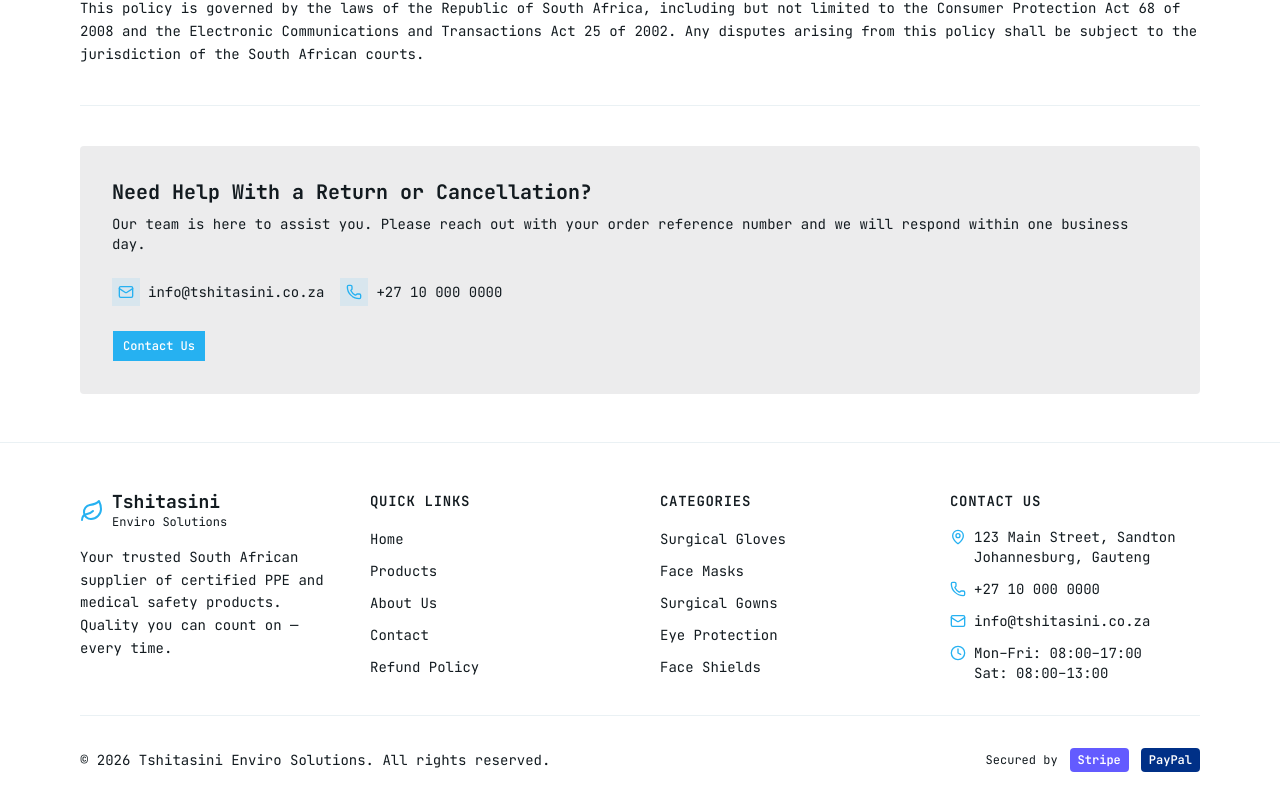
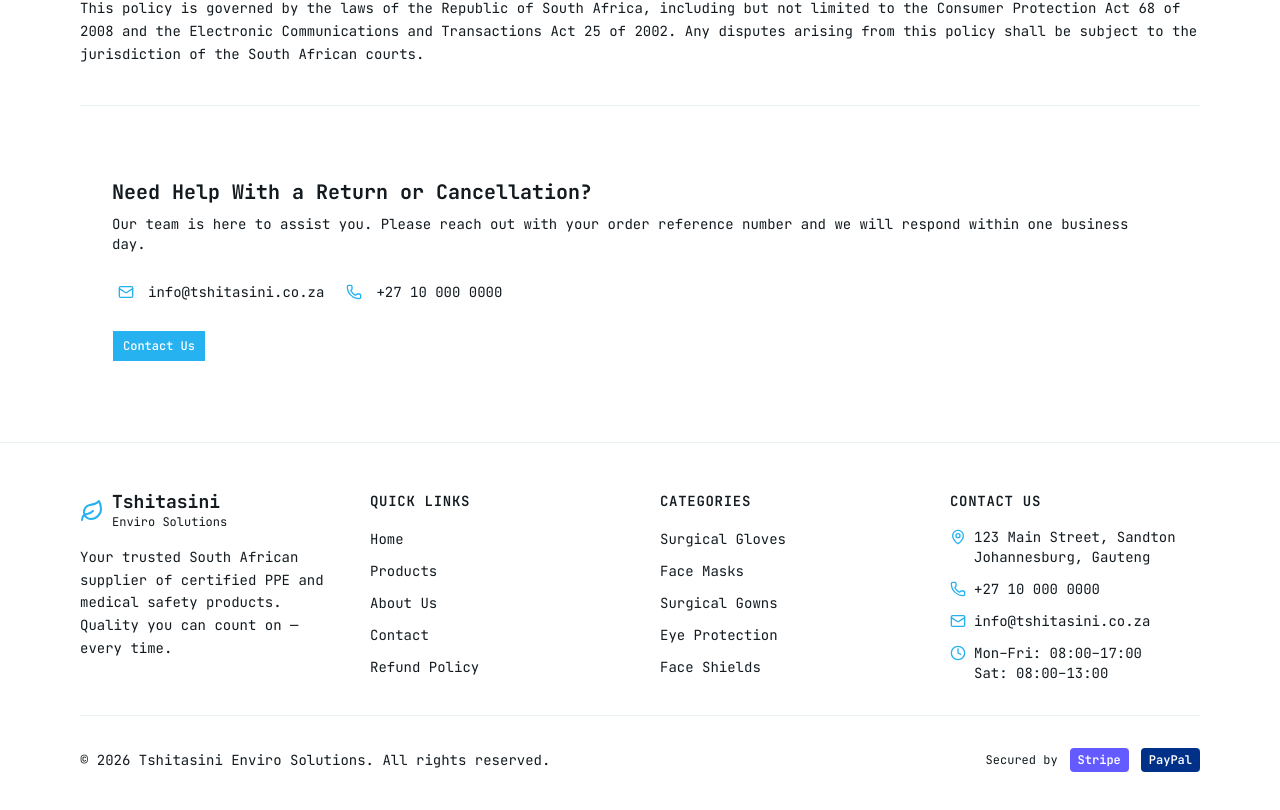
Before and after one commit to mavhungu/tshitasini, a Next.js app: page /refund-policy in a window 1280 px wide. Shown: the part 2752-3562 px from the top of the page. Built offline with nearby package versions, Linux system fonts and the light colour scheme; no server answers.

Commit message:
removing background and fixing container spacing"

```diff
--- a/app/(store)/about/page.tsx
+++ b/app/(store)/about/page.tsx
@@ -198,8 +198,7 @@ export default function AboutPage() {
         <div className="container mx-auto px-6 sm:px-10 md:px-16 lg:px-20 text-center">
           <h2 className="text-3xl font-bold mb-4">Ready to Place an Order?</h2>
           <p className="text-green-100 mb-8 max-w-xl mx-auto">
-            Browse our full product catalogue or reach out for a custom quote
-            tailored to your facility's needs.
+            Browse our full product catalogue or reach out for a custom quote tailored to your facility's needs.
           </p>
           <div className="flex flex-col sm:flex-row gap-4 justify-center">
             <Button
--- a/app/(store)/refund-policy/page.tsx
+++ b/app/(store)/refund-policy/page.tsx
@@ -207,7 +207,7 @@ export default function RefundPolicyPage() {
       <Separator className="mb-10" />
 
       {/* Contact section */}
-      <div className="bg-muted rounded-xl p-6 md:p-8">
+      <div className="rounded-xl p-6 md:p-8">
         <h2 className="text-xl font-bold text-foreground mb-2">
           Need Help With a Return or Cancellation?
         </h2>
@@ -217,13 +217,13 @@ export default function RefundPolicyPage() {
         </p>
         <div className="flex flex-col sm:flex-row gap-4 mb-6">
           <div className="flex items-center gap-2 text-sm text-foreground">
-            <div className="p-1.5 bg-primary/10 rounded-md">
+            <div className="p-1.5 rounded-md">
               <Mail className="h-4 w-4 text-primary" />
             </div>
             <span>info@tshitasini.co.za</span>
           </div>
           <div className="flex items-center gap-2 text-sm text-foreground">
-            <div className="p-1.5 bg-primary/10 rounded-md">
+            <div className="p-1.5 rounded-md">
               <Phone className="h-4 w-4 text-primary" />
             </div>
             <span>+27 10 000 0000</span>
```
